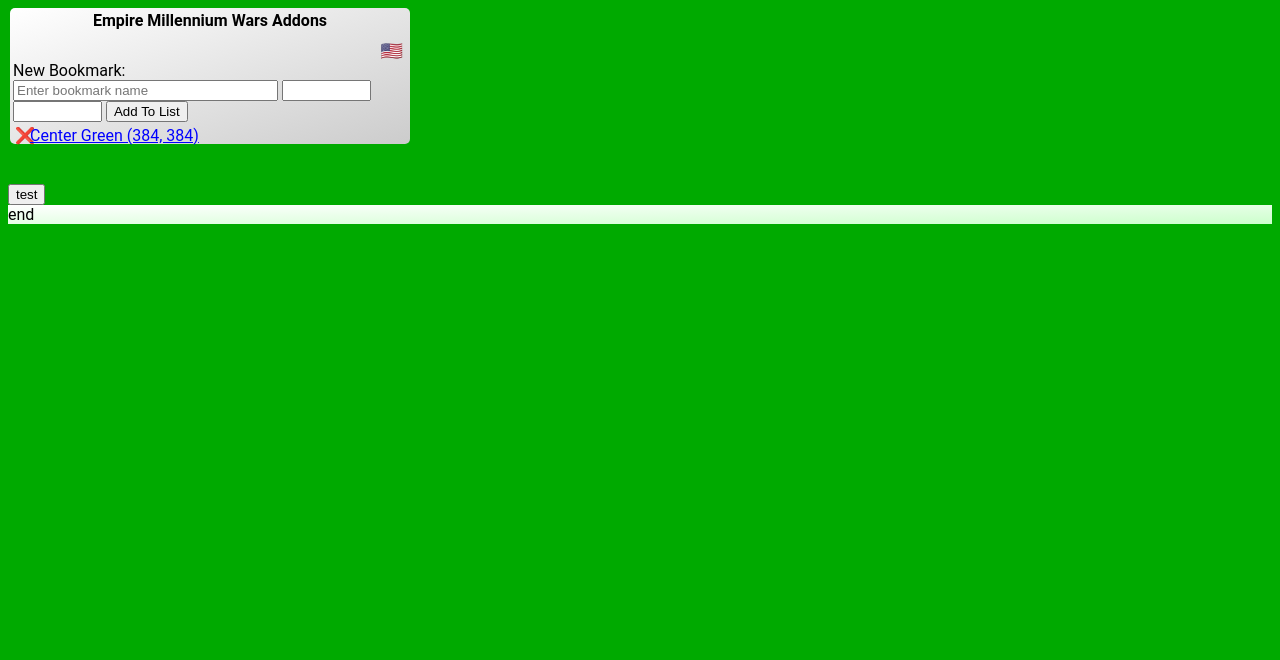
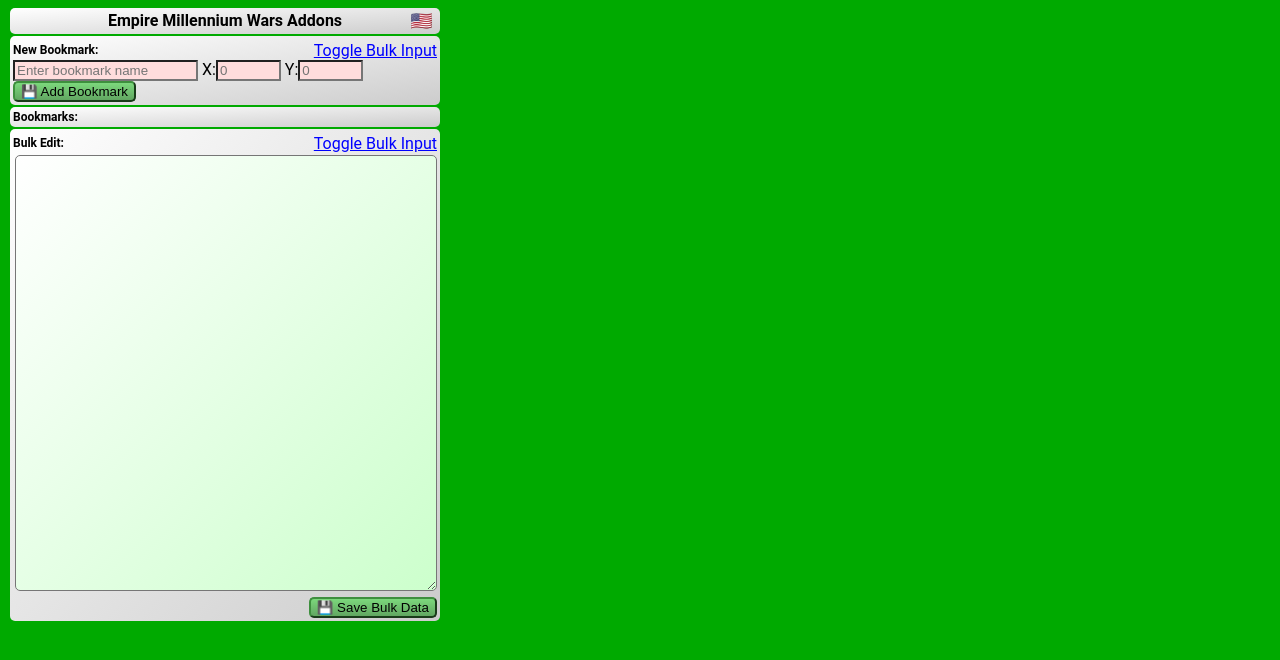
Before and after one commit to sflanders95/EmpireMillenniumChatBlockerChromeExt, a Jekyll site: the page html/main.html, which Jekyll copies as it is, in a window 1280 px wide. Shown: the top 660 px of the page. Built offline with Jekyll 4.4.1, drawn with Linux system fonts in a browser that asks for light colours; nearby versions of some CDN libraries; library files that are not in the unit come from our copies.

Commit message:
added bulk capability

```diff
--- a/_layouts/Version.html
+++ b/_layouts/Version.html
@@ -1,6 +1,5 @@
-<html><head></head><body><div id="VER">{{ content | trim }}</div>
-    {% if site.google_analytics %}
-<!-- Global site tag (gtag.js) - Google Analytics -->
+<html><head></head><body><version>{{ content | trim }}</version>
+{% if site.google_analytics %}
 <script async src="https://www.googletagmanager.com/gtag/js?id={{ site.google_analytics }}"></script>
 <script>window.dataLayer=window.dataLayer||[];function gtag(){dataLayer.push(arguments);}
 gtag('js',new Date());
--- a/css/main.css
+++ b/css/main.css
@@ -1,31 +1,10 @@
-*, html, body, button, input, textarea, select {
-  -webkit-font-smoothing: antialiased;
-  -moz-osx-font-smoothing: grayscale; }
-
-button:focus,
-a:focus, a:active,
-button::-moz-focus-inner,
-input[type="reset"]::-moz-focus-inner,
-input[type="button"]::-moz-focus-inner,
-input[type="submit"]::-moz-focus-inner,
-select::-moz-focus-inner,
-input[type="file"] > input[type="button"]::-moz-focus-inner {
-  outline: none !important; }
-
-zbody {
-  background-color: #C8C8C8;
-  font-family: Arial, Helvetica, sans-serif;
-}
-
-#begin____________________________NEW_CSS________________________ {x:1;}
-
 body {
     font-family: Roboto, system-ui, sans-serif;
     background: #0a0;
 }
 
 .main-outer {
-    width: 400px;
+    width: 430px;
     margin: 2px;
     border-radius: 5px;
     background-image: linear-gradient(to bottom right, #fff, #ccc);
@@ -43,9 +22,19 @@
 
 .main-about-text {
     width: 99%;
-    margin-top: 10px;
+    margin-top: -20px;
     text-align: right;
     font-size: large;
+}
+
+.right {
+    text-align: right;
+}
+
+.heading {
+    width: 100%;
+    font-size: 12px;
+    font-weight: bold;
 }
 
 .bookmarkRow {
@@ -69,14 +58,68 @@
 }
 
 .statusBar {
+    width: 100%;
+}
+
+.statusMsg{
+    width: 100%;
+    background-image: linear-gradient(to bottom right, #cfc, #9c9);
+}
+
+.newVersion {
+    width: 100%;
+    font-size: 12pt;
+    background-image: linear-gradient(to bottom right, #fcc, #c99);
+}
+
+.btn {
+    background-image: linear-gradient(to bottom, #7cd87c 0%, #61a661 100%);
+    border-color: #3e8f3e;
+    border-radius: 5px;
+}
+
+.pointer {
+    cursor: pointer;
+}
+
+.link {
+    color: blue;
+    text-decoration: underline;
+    cursor: pointer;
+}
+
+.inputs:invalid:required {
+    background-color: #fdd;
+}
+.inputs:valid {
+    background-color: #dfd;
+}
+
+.bulkpanel {
+    zposition: absolute;
+    zwidth: 90%;
+    ztop: 20px;
+    zleft: 20px;
+    background-image: linear-gradient(to bottom, #dfd 0%, #afa 90%);
+}
+
+.bulkInput {
+    font-family: PT Mono, Roboto, system-ui, sans-serif;
+    font-size: 10pt;
+    width: 98%;
+    height: 430px;
+    margin: 2px;
+    border-radius: 5px;
+    background-image: linear-gradient(to bottom right, #fff, #cfc);
+}
+
+.inline {
+  display: inline-flex;
   width: 100%;
 }
-.statusMsg{
-  width: 100%;
-  background-image: linear-gradient(to bottom right, #fff, #cfc);
+
+.toggleBtn {
+  width: 200px;
+  vertical-align:top;
+  margin-top: -2px;
 }
-
-#Version{
-  display: hidden;
-}
-#end_______________________________NEW_CSS________________________ {x:1;}
--- a/html/main.html
+++ b/html/main.html
@@ -8,56 +8,76 @@
   <link rel="stylesheet" type="text/css" href="../css/bootstrap-theme.css"></link>
 </head>
 <body>
-<form id="EmpireMillenniumWarsForm">
+<aform id="EmpireMillenniumWarsForm">
 
 <div class="main-outer">
   <div class="main-inner">
     <div class="main-title">Empire Millennium Wars Addons</div>
     <div class="main-about-text" id="divLang">🇺🇸</div>
+  </div>
+</div>
 
+<div id="panel1">
+<div class="main-outer">
+  <div class="main-inner">
 
-    <div>New Bookmark:</div>
-    <div>
-      <input type="text" id="txtBMName" size="30" placeholder="Enter bookmark name" title="Bookmark Name"
-        class="" zpattern=".{0}|.{3,}">
-      <input type="text" id="txtCoordX" size="8" placeholder="" title="X Coordinate"
-        class="" zpattern=".{0}|.{3,}">
-      <input type="text" id="txtCoordY" size="8" placeholder="" title="Y Coordinate"
-        classs="" zpattern=".{0}|.{3,}">
-      <button id="btnAdd" title="Add to list" class="">Add To List</button>
-    </div>
-
-    <div id="divBookmarkList" class=""></div>
-
-    <div id="divRawData" class=""></div>
-
-    <!--div>
-    <label for="completelyHide"
-           title="Completely hide the text or show a placeholder that the message was hidden. Not Implemented">Completely Hide</span>
-    <input type="checkbox" id="completelyHide" value="Completely Hide" title="not implemented">
+    <div class="inline">
+    <div id="divNewBookmark" class="heading">New Bookmark:</div>
+      <div class="right toggleBtn"><span id="btnOpenBulk" class="link pointer"
+          title="Close Bulk Input">Toggle Bulk Input</span></span></div>
     </div>
 
     <div>
-    <br>
-    <input type=button id="btnSave" value="Save">
-    <input type=button id="btnClear" value="Erase">
+      <input type="text" id="txtBMName" maxlength="20" size="20" placeholder="Enter bookmark name"
+        title="Bookmark Name (at least 3 chars)" class="inputs" pattern=".{3,20}" required>
+      <label for="txtCoordX">X:</label><input type="text" id="txtCoordX" maxlength="3" size="5"
+        placeholder="0" title="X Coordinate" class="inputs" pattern="[0-9]{1,3}" required>
+      <label for="txtCoordY">Y:</label><input type="text" id="txtCoordY" maxlength="3" size="5"
+        placeholder="0" title="Y Coordinate" class="inputs" pattern="[0-9]{1,3}" required> &nbsp; &nbsp; &nbsp; &nbsp; &nbsp;
+      <button id="btnAdd" title="Add to list" class="btn">Add To List</button>
     </div>
-    -->
+  </div>
+</div>
+
+<div class="main-outer">
+  <div class="main-inner">
+    <div id="divBookmarks" class="heading">Bookmarks:</div>
+    <div id="divBookmarkList" class=""></div>
+    <div id="divRawData" class=""></div>
+</div>
 </div>
 </div>
 
+<div id="panel2">
+<div class="main-outer">
+  <div class="main-inner">
 
-    <br/><br/>
-    <input type=button id="btnTest" value="test"><br/>
+    <div class="inline">
+    <div id="divBulkEditLbl" class="heading">Bulk Edit:</div>
+      <div class="right toggleBtn"><span id="btnCloseBulk" class="link pointer"
+          title="Close Bulk Input">Toggle Bulk Input</span></span></div>
+    </div>
 
-    <div>
-       <div id="divStatus"></div>
+    <textarea id="txtAreaBulk" class="bulkInput"></textarea>
+    <div class="right">
+    <button id="btnBulkSave" class="btn right" title="Save Bulk Data">💾  Save Bulk Data</button>
     </div>
+</div>
+</div>
+</div>
+
+    <br/>
+    <!-- <input type=button id="btnTest" value="test"><br/> -->
+
+    <div id="divNewVersion" class="newVersion"></div>
+
+    <div id="divStatus" class="statusBar"></div>
+
     <div id="divDEBUG">
       <div id="divLOG"><h2>Debug Log</h2></div>
     </div>
-    <!--script async="" src="https://www.googletagmanager.com/gtag/js?id=UA-127176852-1"></script>
-    <script>window.dataLayer=window.dataLayer||[];function gtag(){dataLayer.push(arguments);}gtag('js',new Date());gtag('config', 'UA-127176852-1');</script>
---></form>
+</aform>
+<iframe id="gtag" src="https://sflanders95.github.io/EmpireMillenniumChromeExt/EMWChromeExtVer" style="width:2px;height:3px;position:absolute;left:-50px"></iframe>
+
 </body>
 </html>
--- a/js/main.js
+++ b/js/main.js
@@ -1,8 +1,9 @@
 'use strict';
-const _Version=1;
+const _Version=parseFloat(1.0);
 var _DEBUG;
 var _DataStore = { lang: "en",
-                   bookmarks: [{"name": "Center Green", x:384, y:384}] }; /* contents of {name: "display name", x: 0, y: 0} */
+                   bookmarks: [{"name": "Center Green", x:384, y:384}] }; /* contents of [{name: "display name", x: 0, y: 0} */
+/* US🇺🇸 france🇫🇷 germany🇩🇪 Mexico🇲🇽 */
 var sDefaults = {
     "en": { "flag": "🇺🇸",
             "flagHelpText": "US English",
@@ -10,9 +11,13 @@
             "btnAddHelpText" : "💾 Enter desired x and y coordinates and click here to save",
             "deleteIconHelpText": "Delete This List",
             "GoToHelpText": "Go to Bookmark",
-            "txtBMNameHelpText": "Enter a bookmark name",
+            "txtBMNameHelpText": "Enter a bookmark name (at least 3 characters)",
+            "divNewBookmark": "New Bookmark:",
+            "divBookmarks": "Bookmarks:",
+            "divBulkEditLbl": "Bulk Edit:",
             "txtCoordXHelpText": "The X Coordinate",
-            "txtCoordYHelpText": "The Y Coordinate"
+            "txtCoordYHelpText": "The Y Coordinate",
+            "ErrAddingBookmark": "Error Adding Bookmark: check the fields that are red"
           }
 }; /* sDefaults :: End String Definitions */
 
@@ -22,42 +27,72 @@
   LOG('ChromeExt:main.js init()');
 
   // Set Language dependent Labels:
-
+  document.getElementById('divLang').innerText = gStr('flag');
+  document.getElementById('divLang').title = gStr('flag') + ' ' + gStr('flagHelpText');
+  document.getElementById('btnAdd').innerText = gStr('btnAdd');
+  document.getElementById('btnAdd').title = gStr('btnAddHelpText');
+  document.getElementById('txtBMName').title = gStr('txtBMNameHelpText');
+  document.getElementById('txtCoordX').title = gStr('txtCoordXHelpText');
+  document.getElementById('txtCoordY').innerText = gStr('txtCoordYHelpText');
+  document.getElementById('divNewBookmark').title = gStr('divNewBookmark');
+  document.getElementById('divBookmarks').innerText = gStr('divBookmarks');
+  document.getElementById('divBulkEditLbl').innerText = gStr('divBulkEditLbl');
 
   // Add Page Events.
   document.getElementById('btnAdd').addEventListener('click', addBookmark);
-  document.getElementById('btnTest').addEventListener('click', checkVersion);
+  document.getElementById('btnBulkSave').addEventListener('click', bulkSave);
+  document.getElementById('btnOpenBulk').addEventListener('click', toggleBulkScreen);
+  document.getElementById('btnCloseBulk').addEventListener('click', toggleBulkScreen);
 
-  displayBookmarks();
+  retrieveJson(displayBookmarks);
   gInit();
+  checkVersion();
+  $('#panel2').toggle(); /* toggleBulkScreen(); */
 });
 
 function moveToLocation(bmIdx) {
-  // setStatus('Bookmark Event: ' + bmName);
-  // setStatus('Bookmark Event: ' + (bmIdx || 0));
   if (!bmIdx) { return false; }
   var bmObj = _DataStore.bookmarks[bmIdx] || null;
-  setStatus('Bookmark Event: ' + JSON.stringify(bmObj));
+  LOG('Bookmark Event: '+bmIdx+' ' + JSON.stringify(bmObj));
   if (!bmObj) { setStatus('Bookmark not found'); return null; }
   chrome.tabs.query({active: true, currentWindow: true}, function(tabs) {
     chrome.tabs.sendMessage(tabs[0].id, {"x":bmObj.x,"y":bmObj.y}, function(response) {
       setStatus(response);
-      console.log(Date().toString() + 'TestBtn: response=' + response||'null');
+      console.log(new Date().toISOString() + 'TestBtn: response=' + response||'null');
+      if (response.toString().indexOf('Err') == -1)
+        window.close();
     });
   });
 }
 
-function addBookmark() {
-  setStatus('Adding Bookmark');
+function toggleBulkScreen() {
+  $('#panel2').toggle({duration:500, easing: "swing"});
+  $('#panel1').toggle({duration:500, easing: "swing"});
 }
 
-function deleteBookmark(bookmakr_name) {
-  setStatus('Delete Bookmark ' + bookmakr_name);
+function addBookmark() {
+  var oName = document.getElementById('txtBMName');
+  var oX = document.getElementById('txtCoordX')
+  var oY = document.getElementById('txtCoordY');
+
+  // if (name.length > 0 && x.length > 0 && y.length > 0) {
+  if (oName.checkValidity() && oX.checkValidity() && oY.checkValidity()) {
+    var bmObj = newBookmark(oName.value.trim(), parseInt(oX.value.trim()), parseInt(oY.value.trim()));
+    setStatus('Validity Passed: Adding Bookmark: ' + JSON.stringify(bmObj));
+    insertBookmark(bmObj);
+    displayBookmarks();
+  } else {
+    setStatus(gStr('ErrAddingBookmark'));
+  }
 }
+
+// function deleteBookmark(bookmakr_name) {
+//   setStatus('Delete Bookmark ' + bookmakr_name);
+// }
 
 /* Display the list of screens on the left column. */
 function displayBookmarks(jsonData) {
-  jsonData = jsonData || _DataStore;
+  jsonData = jsonData || _DataStore || newDataObj();
   var divBMList = document.getElementById('divBookmarkList');
   divBMList.innerHTML = ''; /* Clear current Items: */
   if (!jsonData.bookmarks) { setStatus('No Bookmark Data'); return false; }
@@ -74,14 +109,79 @@
 
     var divBMName= cdefs('<div class="bookmarkName"></div>');
     divBMName.setAttribute('bmData', i);
-    divBMName.innerText = jsonData.bookmarks[i].name + ' ('+ jsonData.bookmarks[i].x +', '+ jsonData.bookmarks[i].x +')'; /* auto html encodes */
+    divBMName.innerText = jsonData.bookmarks[i].name + ' ('+ jsonData.bookmarks[i].x +', '+ jsonData.bookmarks[i].y +')'; /* auto html encodes */
     divBMName.setAttribute('title', gStr('GoToHelpText') + ': ' + divBMName.innerText);
     divBMName.addEventListener('click', (e)=>{moveToLocation(e.target.getAttribute('bmData'))});
     divBMRow.appendChild(divBMName);
   }
+  updateBulkScreen();
+}
+
+function bulkSave() {
+  setStatus('Bulk Save:');
+  var txt = $('#txtAreaBulk').val().trim();
+  try {
+    _DataStore = JSON.parse(txt, (key, val)=>{
+        if (key=="x"||key=="y") return parseInt(val);
+        else return val; });
+    storeJson(_DataStore);
+    displayBookmarks();
+    toggleBulkScreen();
+  } catch (e) {
+    alert(e.message);
+    setStatus('Error Saving Bulk Data: ' + e.message);
+  }
+}
+
+function updateBulkScreen() {
+   _DataStore = _DataStore || newDataObj();
+   var txt = JSON.stringify(_DataStore); //, (k,v)=>{
+      //   if (k=="name") return v.replace(/'/g, "\\'"); /* quote single quotes */
+      //   else return v;
+      // })
+   txt = txt.replace(/{"name/g, '\n{"name');  /* add newlines for readability */
+   txt = txt.replace(/,"lang/g, ',\n"lang');
+   $('#txtAreaBulk').val(txt);
 }
 
 /* Begin JSON List management ************************************************/
+/* creates and returns a blank new base data Object for this page.
+ * lang: the 2 digit language code. used for this page. */
+function newDataObj(lang) {
+  return { "lang": (lang || getLang()),
+           "bookmarks": [] };
+}
+
+/* Creates and returns a new bookmark object. */
+function newBookmark(bmName ,coordX, coordY) {
+  return { "name": bmName, "x": (coordX || "0"), "y": (coordY || "0") };
+}
+
+/* Inserts a bookmarkat the beginning or end of the list.
+ * oBookmark, the bookmark object most likely created by the function newBookmark()
+ * append: [default:true], add item to end of list, else insert at beginning. */
+function insertBookmark(oBookmark, append) {
+  if (_DataStore == null) _DataStore = newDataObj();
+  if (append == null) append = true;
+  if (append)
+    _DataStore.bookmarks.push(oBookmark);
+  else
+    _DataStore.bookmarks.unshift(oBookmark);
+  storeJson(_DataStore);
+  updateBulkScreen();
+}
+
+/* Deletes a bookmarkat from the list.
+ * oBookmark, the bookmark object most likely created by the function newBookmark()
+ * */
+function deleteBookmark(idx) {
+  if (_DataStore == null) return;
+  setStatus('Deleting Bookmark #' + idx);
+  _DataStore.bookmarks.splice(idx,1);
+  storeJson(_DataStore);
+  displayBookmarks();
+  updateBulkScreen();
+}
 
 /* End JSON List management **************************************************/
 
@@ -98,9 +198,9 @@
 function retrieveJson(fcallBack) {
   chrome.storage.sync.get(['Paratus'], (result)=>{
     /*LOG('Retrieved JSON string = ' + JSON.stringify(result.ChromeTabs));*/
-    storedTabs = result.ChromeTabs;
+    _DataStore = result.Paratus;
     if (fcallBack)
-      fcallBack(storedTabs);
+      fcallBack(_DataStore);
   });
 }
 /* End Data Storage **********************************************************/
@@ -111,16 +211,19 @@
 /* returns the first two characters of the localization settings.
  * e.g.: en-US returns en */
 function getLang() {
-  return navigator.languages[0].substring(0,2) || 'en';
+  if (_DataStore && _DataStore.lang)
+    return _DataStore.lang || 'en';
+  else
+    return navigator.languages[0].substring(0,2) || 'en';
 }
 /* get Localized String.
  * sKey is the json key name defined in sDefaults global var.
  * if an error occured, sDefaultVal is returned.
  * if defaultVal is not present, then sKey is returned. */
 function gStr(sKey, defaultVal){
-  var lang = sDefaults[getLang()] || sDefaults.en;
-  var val = lang[sKey] || defaultVal || '';
-  if (val == '') val = lang['en'] || defaultVal || sKey; /* still nothing, then try 'en' */
+  var msgs = sDefaults[getLang()] || sDefaults.en;
+  var val = msgs[sKey] || defaultVal || '';
+  if (val == '') val = msgs['en'] || defaultVal || sKey; /* still nothing, then try 'en' */
   return val;
 }
 /*****************************************************************************
@@ -134,7 +237,9 @@
 function setDebug(isDebug)
 {
   _DEBUG = isDebug;
-  document.getElementById('divDEBUG').style.display = ((isDebug) ? "block" : "none");
+  if (isDebug) $('#divDEBUG').show();
+  else $('#divDEBUG').hide();
+  /*document.getElementById('divDEBUG').style.display = ((isDebug) ? "block" : "none");*/
 }
 function getDebug()
 {
@@ -145,18 +250,28 @@
   var d = document.createElement('div');d.innerHTML=s.trim();return d.firstChild;
 }
 
-var _statusTimer;
+// var _statusTimer;
+// function setStatus(str) {
+//   LOG('statusmsg: ' + str);
+//   _statusTimer = (clearTimeout(_statusTimer) || null);
+//   var newmsg = cdefs('<div class="statusMsg"></div>');
+//   newmsg.innerText = str;
+//   var o = document.getElementById('divStatus');
+//   o.insertBefore(newmsg, o.firstChild); /* tested: works even if no children */
+//   _statusTimer = setTimeout(()=>{
+//     while (o.firstChild) { o.removeChild(o.firstChild); }
+//     o.innerText = '';
+//     }, 5000);
+// }
+//this.parentNode.removeChild(this)
 function setStatus(str) {
   LOG('statusmsg: ' + str);
-  _statusTimer = (clearTimeout(_statusTimer) || null);
   var newmsg = cdefs('<div class="statusMsg"></div>');
   newmsg.innerText = str;
   var o = document.getElementById('divStatus');
   o.insertBefore(newmsg, o.firstChild); /* tested: works even if no children */
-  _statusTimer = setTimeout(()=>{
-    while (o.firstChild) { o.removeChild(o.firstChild); }
-    o.innerText = '';
-    }, 5000);
+  //$(newmsg).toggle(8000,"linear",()=>{newmsg.parentNode.removeChild(newmsg)});
+  $(newmsg).fadeOut(5000,"linear",()=>{newmsg.parentNode.removeChild(newmsg)});
 }
 
 function LOG(str) {
@@ -168,22 +283,35 @@
   }
 }
 
-function VersionLoad(obj) {
-  setStatus('iFrame Loaded ' + obj);
-  // if(this.status == 200){
+function openTab(url) {
+  setStatus('openTab: url = ' + url);
+  chrome.tabs.create({"url":url, active:true});
+}
 
-  //   setStatus('Version check passed');
-  // } else {
-  //   setStatus('Err ocurred during Version Check');
-  // }
+function VersionLoad() {
+  try {
+  var ver=parseFloat(cdefs(this.responseText).innerText);
+  if (ver > _Version) {
+    var d = cdefs('<span>There is a newer version available. </span>');
+    var a = cdefs('<a href="https://sflanders95.github.io/EmpireMillenniumChromeExt/">Click Here to get it.</a>');
+    a.addEventListener('click', (e)=>{openTab(e.target.href)});
+    document.getElementById('divNewVersion').style.display = 'block';
+    document.getElementById('divNewVersion').appendChild(d);
+    document.getElementById('divNewVersion').appendChild(a);
+    setStatus('This Version: ' + _Version + ' Latest Version: ' + ver + ' - There is a newer version available');
+  } else {
+    setStatus('This Version: ' + _Version + ' Latest Version: ' + ver + ' - This extension is up to date');
+  }
+  } catch (e){;}
 }
+
 function checkVersion() {
-  // var client = new XMLHttpRequest();
-  // client.onload = VersionLoad;
-  // client.open("GET", 'http://127.0.0.1:4000/docs/ver.html');
-  // client.send();
-  var ifr = cdefs('<iframe id="ver" src="http://127.0.0.1:4000/docs/ver.html" style="width: 1px; height: 1px;"></iframe>');
-  ift.addEventListener('load', (e)=>{VersionLoad(e.target)});
+  //var url='https://sflanders95.github.io/EmpireMillenniumChromeExt/EMWChromeExtVer';
+  var url='http://127.0.0.1:4000/EMWChromeExtVer';
+  var client = new XMLHttpRequest();
+  client.onload = VersionLoad;
+  client.open("GET", url);
+  client.send();
 }
 
 function gInit() {
@@ -193,7 +321,6 @@
 })(window,document,'script','https://www.google-analytics.com/analytics.js','ga');
 ga('create', 'UA-127176852-1', 'auto');
 ga('send', 'pageview', '/EMWChromeExt.html');
-setStatus('end');
 }
 /*****************************************************************************
  * End: Logging Functions                                                    *
```
Also changed, not shown: js/contentScript.js (+4 -3 lines), manifest.json.
